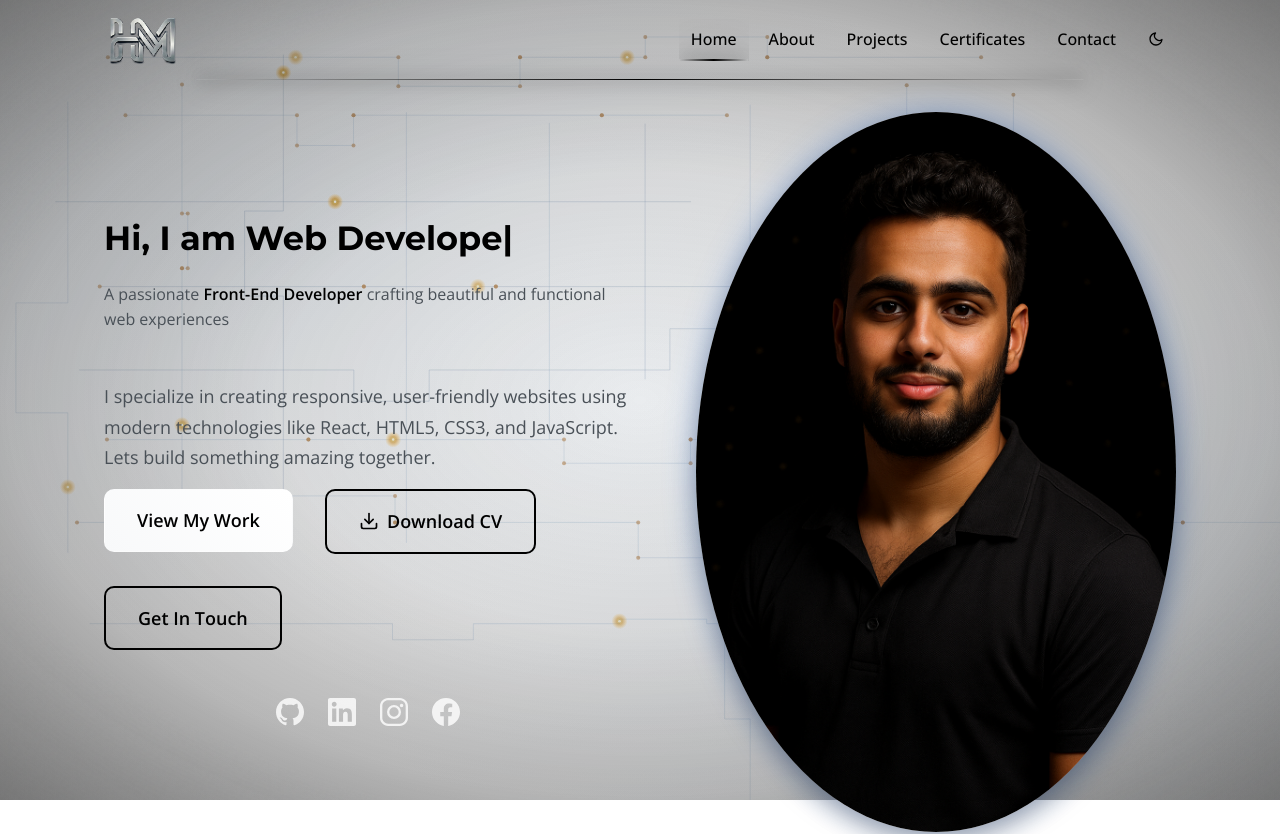
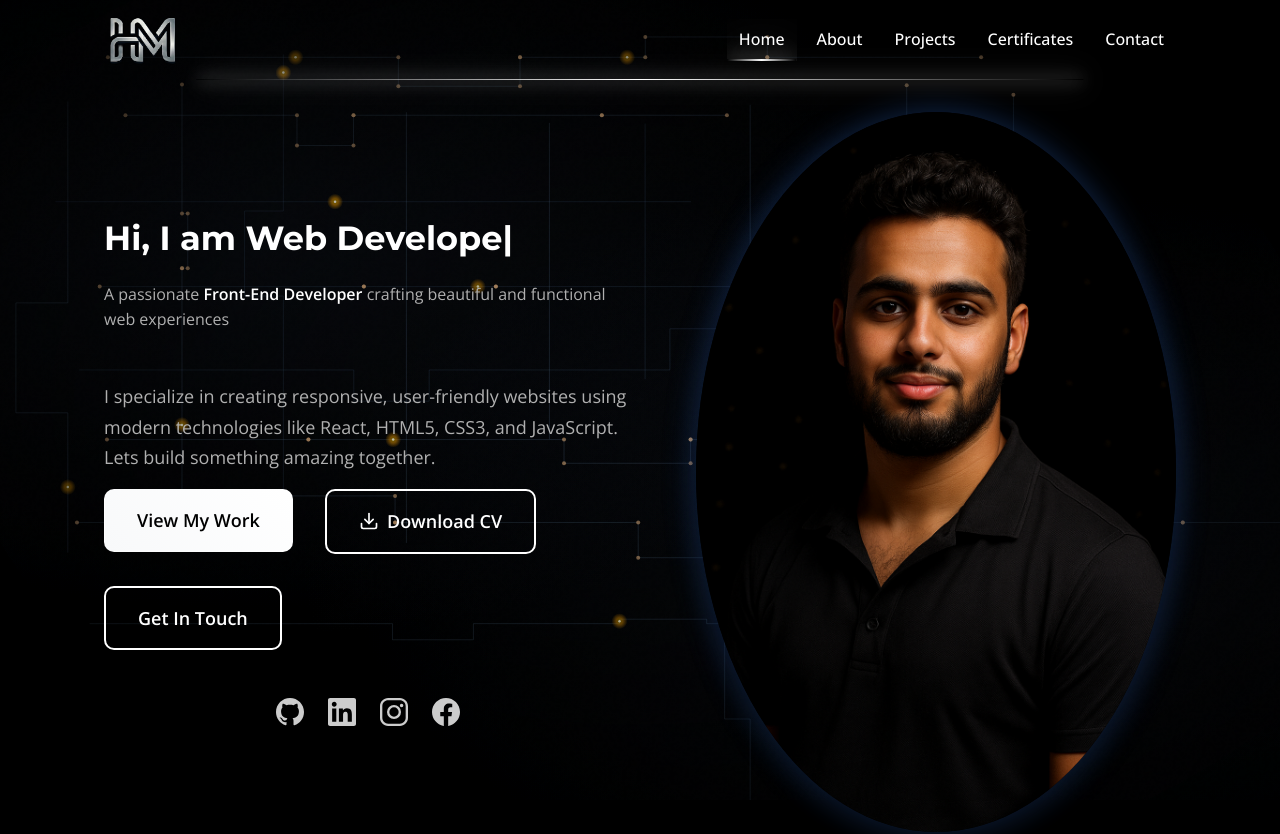
Before and after one commit to HazemAlMili/portfolio-repo, a Next.js app: page / in a window 1280 px wide. Shown: the top 834 px of the page. Built offline with nearby package versions, Linux system fonts and the light colour scheme.

Commit message:
stop light mood

```diff
--- a/app/globals.css
+++ b/app/globals.css
@@ -4,7 +4,8 @@
 @custom-variant dark (&:is(.dark *));
 
 :root {
-  /* Light mode colors - Clean White Theme */
+  /* Light mode colors - DISABLED (Commented out) */
+  /*
   --background: #ffffff;
   --foreground: #000000;
   --card: #f8f9fa;
@@ -42,10 +43,50 @@
   --bg-glow: rgba(0, 0, 0, 0.02);
   --particle-color: rgba(0, 0, 0, 0.05);
   --shape-glow: linear-gradient(45deg, rgba(0, 0, 0, 0.05), transparent);
+  */
+
+  /* Default to Dark variables even if .dark class is missing */
+  --background: #000000;
+  --foreground: #ffffff;
+  --card: #0a0a0a;
+  --card-foreground: #ffffff;
+  --popover: #0a0a0a;
+  --popover-foreground: #ffffff;
+  --primary: #1a1a1a;
+  --primary-foreground: #ffffff;
+  --secondary: #2a2a2a;
+  --secondary-foreground: #ffffff;
+  --muted: #141414;
+  --muted-foreground: #b0b0b0;
+  --accent: #ffffff;
+  --accent-foreground: #000000;
+  --destructive: #ff4757;
+  --destructive-foreground: #ffffff;
+  --border: #1f1f1f;
+  --input: #0a0a0a;
+  --ring: #ffffff;
+  --chart-1: #ffffff;
+  --chart-2: #e0e0e0;
+  --chart-3: #b0b0b0;
+  --chart-4: #808080;
+  --chart-5: #505050;
+  --radius: 0.625rem;
+  --sidebar: #0a0a0a;
+  --sidebar-foreground: #ffffff;
+  --sidebar-primary: #1a1a1a;
+  --sidebar-primary-foreground: #ffffff;
+  --sidebar-accent: #141414;
+  --sidebar-accent-foreground: #ffffff;
+  --sidebar-border: #1f1f1f;
+  --header-bg: rgba(0, 0, 0, 0.85);
+  --bg-glow: rgba(255, 255, 255, 0.03);
+  --particle-color: rgba(255, 255, 255, 0.05);
+  --shape-glow: linear-gradient(45deg, rgba(255, 255, 255, 0.1), transparent);
 }
 
+/* Dark mode class - DISABLED (Merged into :root) */
+/*
 .dark {
-  /* Dark mode - Elegant Pure Black */
   --background: #000000;
   --foreground: #ffffff;
   --card: #0a0a0a;
@@ -84,6 +125,50 @@
   --particle-color: rgba(255, 255, 255, 0.05);
   --shape-glow: linear-gradient(45deg, rgba(255, 255, 255, 0.1), transparent);
 }
+*/
+
+/* Dark mode variables - DISABLED (Merged into :root) */
+/*
+.dark {
+  --background: #000000;
+  --foreground: #ffffff;
+  --card: #0a0a0a;
+  --card-foreground: #ffffff;
+  --popover: #0a0a0a;
+  --popover-foreground: #ffffff;
+  --primary: #1a1a1a;
+  --primary-foreground: #ffffff;
+  --secondary: #2a2a2a;
+  --secondary-foreground: #ffffff;
+  --muted: #141414;
+  --muted-foreground: #b0b0b0;
+  --accent: #ffffff;
+  --accent-foreground: #000000;
+  --destructive: #ff4757;
+  --destructive-foreground: #ffffff;
+  --border: #1f1f1f;
+  --input: #0a0a0a;
+  --ring: #ffffff;
+  --chart-1: #ffffff;
+  --chart-2: #e0e0e0;
+  --chart-3: #b0b0b0;
+  --chart-4: #808080;
+  --chart-5: #505050;
+  --radius: 0.625rem;
+  --sidebar: #0a0a0a;
+  --sidebar-foreground: #ffffff;
+  --sidebar-primary: #1a1a1a;
+  --sidebar-primary-foreground: #ffffff;
+  --sidebar-accent: #141414;
+  --sidebar-accent-foreground: #ffffff;
+  --sidebar-border: #1f1f1f;
+  --sidebar-ring: #ffffff;
+  --header-bg: rgba(0, 0, 0, 0.85);
+  --bg-glow: rgba(255, 255, 255, 0.03);
+  --particle-color: rgba(255, 255, 255, 0.05);
+  --shape-glow: linear-gradient(45deg, rgba(255, 255, 255, 0.1), transparent);
+}
+*/
 
 @theme inline {
   /* optional: --font-sans, --font-serif, --font-mono if they are applied in the layout.tsx */
--- a/app/layout.tsx
+++ b/app/layout.tsx
@@ -150,34 +150,15 @@ export default function RootLayout({
   children: React.ReactNode;
 }>) {
   return (
-    <html lang="en" className={`${montserrat.variable} ${openSans.variable}`}>
+    <html lang="en" className={`${montserrat.variable} ${openSans.variable} dark`}>
       <head>
-        {/* Blocking theme script - Prevents FOUC and flickering */}
+        {/* Force Dark Mode - Light mode disabled */}
         <script
           dangerouslySetInnerHTML={{
             __html: `
               (function() {
-                // Prevent transitions during initial theme application
-                document.documentElement.classList.add('no-transition');
-
-                // Determine theme
-                const theme = localStorage.getItem('theme');
-                const prefersDark = window.matchMedia('(prefers-color-scheme: dark)').matches;
-                const isDark = theme ? theme === 'dark' : prefersDark;
-
-                // Apply theme immediately
-                if (isDark) {
-                  document.documentElement.classList.add('dark');
-                } else {
-                  document.documentElement.classList.remove('dark');
-                }
-
-                // Re-enable transitions after paint (double RAF ensures paint completes)
-                requestAnimationFrame(() => {
-                  requestAnimationFrame(() => {
-                    document.documentElement.classList.remove('no-transition');
-                  });
-                });
+                document.documentElement.classList.add('dark');
+                localStorage.setItem('theme', 'dark');
               })();
             `,
           }}
--- a/components/CircuitBackground.tsx
+++ b/components/CircuitBackground.tsx
@@ -37,7 +37,7 @@ const CircuitBackground: React.FC = () => {
   const isVisibleRef = useRef<boolean>(true);
   const lastFrameTimeRef = useRef<number>(0);
   const [isClient, setIsClient] = useState(false);
-  const [isDarkMode, setIsDarkMode] = useState(true); // Default to true, will fix on mount
+  const [isDarkMode] = useState(true); // Forced dark mode
   const [mounted, setMounted] = useState(false);
 
   // Performance settings based on device
@@ -45,49 +45,18 @@ const CircuitBackground: React.FC = () => {
   const targetFPS = 60;
   const frameInterval = 1000 / targetFPS;
 
-  // Color palette based on theme
-  const getColors = (isDark: boolean) => {
-    if (isDark) {
-      return {
-        trace: '#4a6b8a',      // Light blue-gray for traces
-        traceLight: '#6b8caf', // Lighter variant
-        node: '#d4a574',       // Golden nodes
-        nodeGlow: '#ffd700',   // Bright gold glow
-        packet: '#ffa500',     // Orange-gold packets
-      };
-    } else {
-      return {
-        trace: '#5a7a9a',      // Darker blue-gray for traces in light mode
-        traceLight: '#7a9abf', // Darker variant for light mode
-        node: '#b48654',       // Darker golden nodes
-        nodeGlow: '#c9a000',   // Darker gold glow
-        packet: '#d08500',     // Darker orange-gold packets
-      };
-    }
+  // Color palette - FORCED DARK MODE
+  const colors = {
+    trace: '#4a6b8a',      // Light blue-gray for traces
+    traceLight: '#6b8caf', // Lighter variant
+    node: '#d4a574',       // Golden nodes
+    nodeGlow: '#ffd700',   // Bright gold glow
+    packet: '#ffa500',     // Orange-gold packets
   };
-
-  const colors = getColors(isDarkMode);
 
   useEffect(() => {
     setIsClient(true);
-
-    // Check theme immediately on mount
-    const isDark = document.documentElement.classList.contains('dark');
-    setIsDarkMode(isDark);
     setMounted(true);
-
-    // Watch for theme changes thereafter
-    const observer = new MutationObserver(() => {
-      const currentIsDark = document.documentElement.classList.contains('dark');
-      setIsDarkMode(currentIsDark);
-    });
-
-    observer.observe(document.documentElement, {
-      attributes: true,
-      attributeFilter: ['class']
-    });
-
-    return () => observer.disconnect();
   }, []);
 
   useEffect(() => {
--- a/components/header.tsx
+++ b/components/header.tsx
@@ -103,60 +103,17 @@ function Header() {
   // THEME MANAGEMENT - Hydration-safe & Flicker-free
   // ============================================================================
 
-  // Initialize theme on client (prevents hydration mismatch)
+  // Initialize theme on client - FORCED DARK MODE
   useEffect(() => {
     setMounted(true);
-    const savedTheme = localStorage.getItem("theme");
-    const prefersDark = window.matchMedia("(prefers-color-scheme: dark)").matches;
-    const isDark = savedTheme ? savedTheme === "dark" : prefersDark;
-
-    setIsDarkMode(isDark);
-
-    // Safety sync: ensures DOM matches state
-    if (isDark) {
-      document.documentElement.classList.add("dark");
-    } else {
-      document.documentElement.classList.remove("dark");
-    }
+    setIsDarkMode(true);
+    document.documentElement.classList.add("dark");
+    localStorage.setItem("theme", "dark");
   }, []);
 
-  // Lock body scroll when mobile menu is open
-  useEffect(() => {
-    if (isMobileMenuOpen) {
-      document.body.style.overflow = 'hidden';
-    } else {
-      document.body.style.overflow = 'unset';
-    }
-    return () => {
-      document.body.style.overflow = 'unset';
-    };
-  }, [isMobileMenuOpen]);
-
   const toggleTheme = useCallback(() => {
-    setIsDarkMode((prev) => {
-      const newTheme = !prev;
-
-      // Disable transitions to prevent flickering
-      document.documentElement.classList.add('no-transition');
-
-      // Apply theme
-      if (newTheme) {
-        document.documentElement.classList.add("dark");
-        localStorage.setItem("theme", "dark");
-      } else {
-        document.documentElement.classList.remove("dark");
-        localStorage.setItem("theme", "light");
-      }
-
-      // Re-enable transitions after paint (double RAF)
-      requestAnimationFrame(() => {
-        requestAnimationFrame(() => {
-          document.documentElement.classList.remove('no-transition');
-        });
-      });
-
-      return newTheme;
-    });
+    // Theme switching disabled
+    return;
   }, []);
 
   // ============================================================================
@@ -302,21 +259,7 @@ function Header() {
           <div className="nav-links">
             {navItems}
 
-            {/* Theme Toggle Button */}
-            <button
-              className="theme-toggle"
-              onClick={toggleTheme}
-              aria-label={mounted ? `Switch to ${isDarkMode ? "light" : "dark"} mode` : "Switch theme"}
-              aria-pressed={isDarkMode}
-            >
-              {!mounted ? (
-                <div className="w-5 h-5" />
-              ) : isDarkMode ? (
-                <SunIcon />
-              ) : (
-                <MoonIcon />
-              )}
-            </button>
+            {/* Theme Toggle Button - REMOVED for Dark Mode Only */}
           </div>
 
           {/* Mobile menu button */}
@@ -335,21 +278,7 @@ function Header() {
           <div className="mobile-menu">
             {mobileNavItems}
 
-            {/* Theme Toggle Button in Mobile Menu */}
-            <button
-              className="theme-toggle mobile-theme-toggle"
-              onClick={toggleTheme}
-              aria-label={mounted ? `Switch to ${isDarkMode ? "light" : "dark"} mode` : "Switch theme"}
-              aria-pressed={isDarkMode}
-            >
-              {!mounted ? (
-                <div className="w-5 h-5" />
-              ) : isDarkMode ? (
-                <SunIcon />
-              ) : (
-                <MoonIcon />
-              )}
-            </button>
+            {/* Theme Toggle Button in Mobile Menu - REMOVED */}
           </div>
         )}
       </nav>
```
